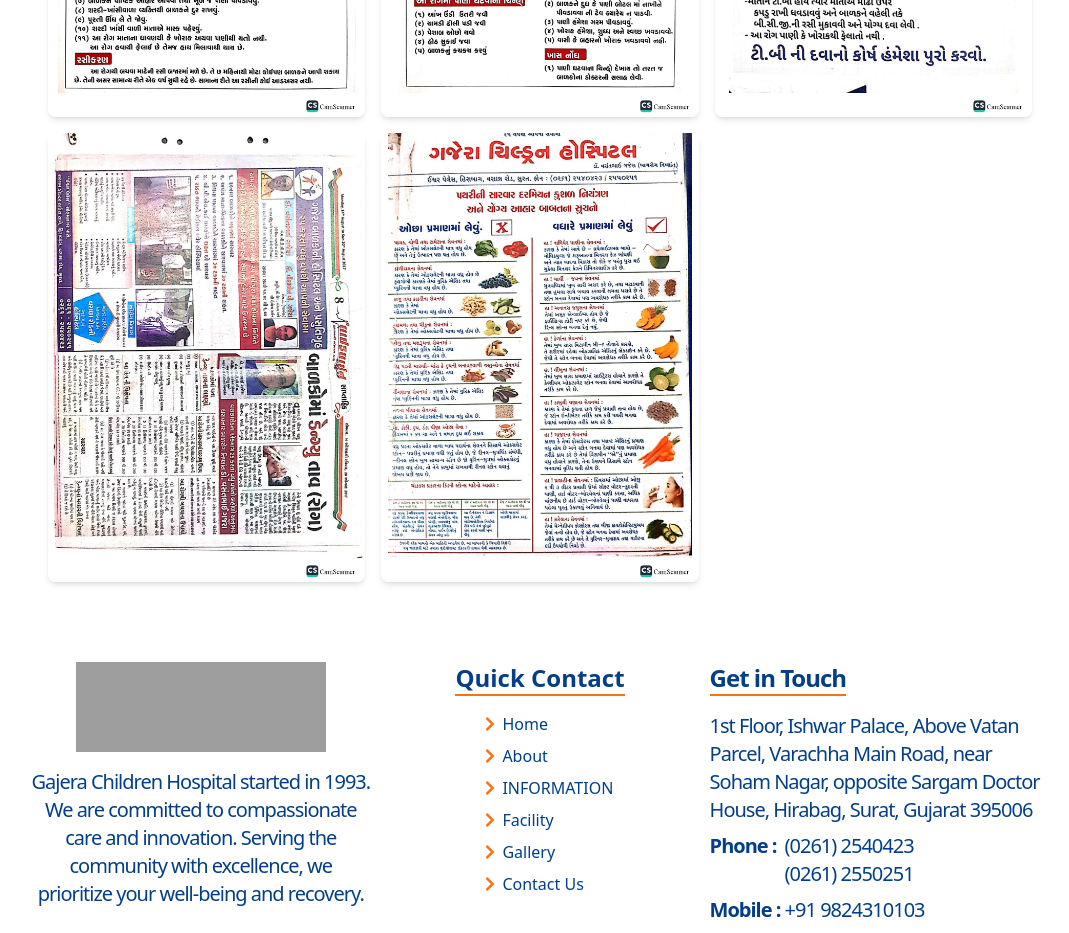
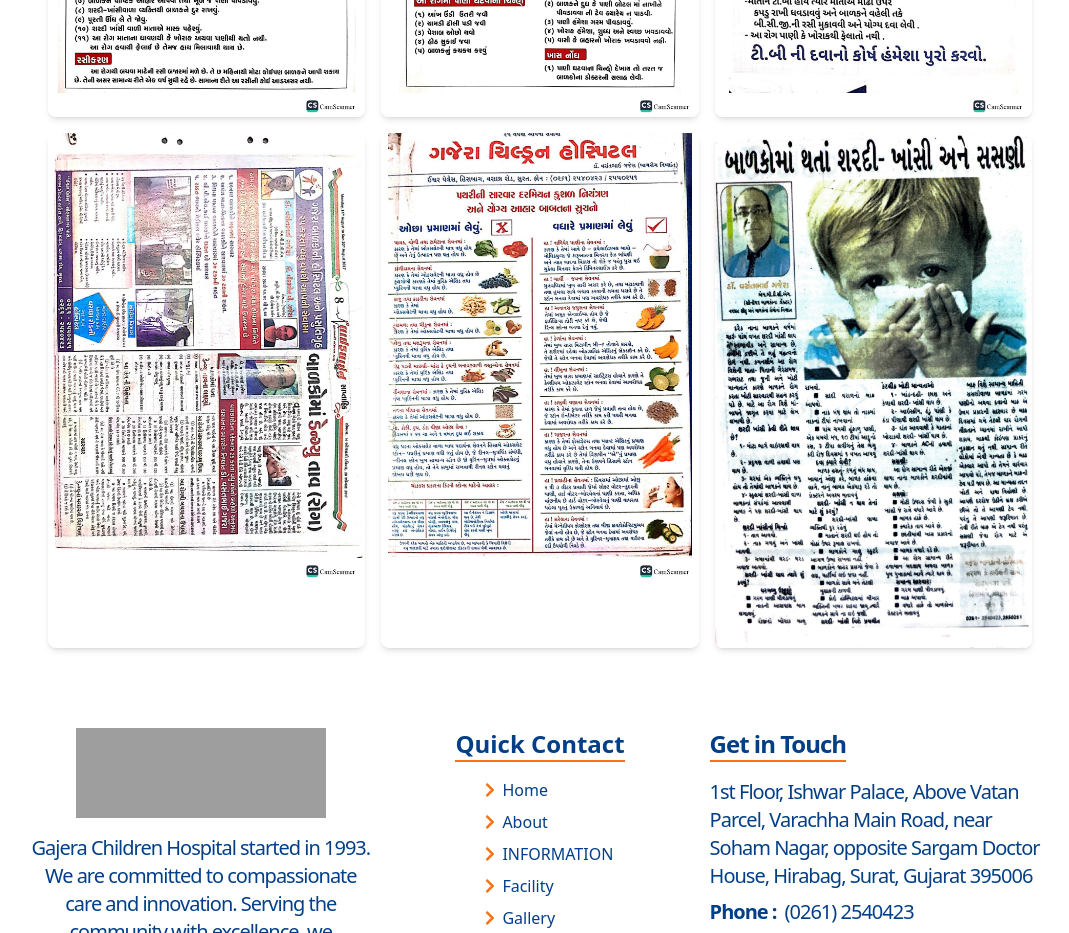
Before and after one commit to TusharV27/GajeraChildrenHospital1, a React (Vite) app: page / in a window 1280 px wide. Shown: the part 1780-2713 px from the top of the page, without its empty margins (100-1169 px from the left). Built offline with nearby package versions, Linux system fonts and the light colour scheme; grey boxes are pictures that could not be loaded.

Commit message:
last last update2

```diff
--- a/src/Pages/Home/Home.jsx
+++ b/src/Pages/Home/Home.jsx
@@ -13,6 +13,7 @@
 import image3 from "./Image3.jpg";
 import image4 from "./Image4.jpg";
 import image5 from "./Image5.jpg";
+import image6 from "./blog.jpg";
 import { getTranslations } from "../../translations/data";
 let cards = [];
 let mainText = "";
@@ -124,7 +125,7 @@
   AOS.init({
     duration: 2000,
   });
-  const images = [image1, image2, image3, image4, image5];
+  const images = [image1, image2, image3, image4, image5, image6];
   return (
     <div className="max-w-screen-lg mx-auto mt-8">
       <h1
```
Also changed, not shown: src/Pages/Home/blog.jpg (added).
